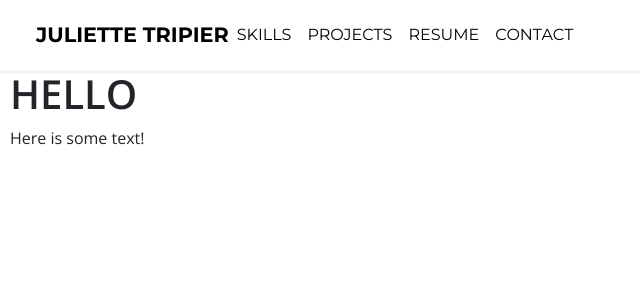
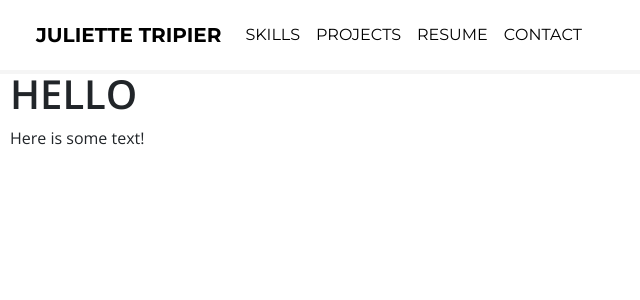
Before and after one commit to juliettetripier/juliettetripier.github.io, a Flask app: page / in a window 1280 px wide. Shown: the top 300 px of the page, without its empty margins (0-640 px from the left). Run offline with Flask 3, Linux system fonts and the light colour scheme; some libraries are stand-ins or nearby versions.

Commit message:
Added additional navbar classes

```diff
--- a/templates/base.html
+++ b/templates/base.html
@@ -16,13 +16,13 @@
         <header>
             <nav id="navbar" class="navbar navbar-expand-lg">
                 <div id="navbar-name">
-                    <a href="/">Juliette Tripier</a>
+                    <a class="navbar-brand" href="/">Juliette Tripier</a>
                 </div>
                 <button class="navbar-toggler" type="button" data-toggle="collapse" data-target="#navbar-contents" aria-controls="navbar-contents" aria-expanded="false" aria-label="Toggle navigation">
                     <span class="navbar-toggler-icon"></span>
                 </button>
                 <div id="navbar-contents" class="collapse navbar-collapse">
-                    <ul id="navbar-links" class="navbar-nav">
+                    <ul id="navbar-links" class="navbar-nav mr-auto">
                         <li class="nav-item">
                             <a class="nav-link" href="/skills.html">Skills</a>
                         </li>
```
